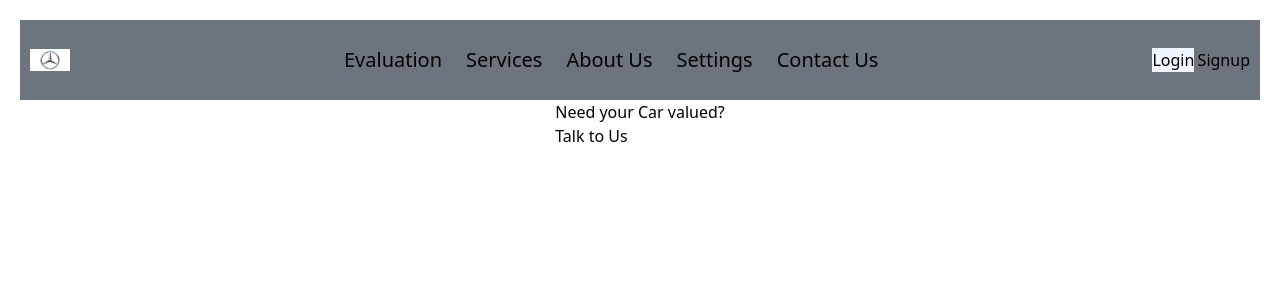
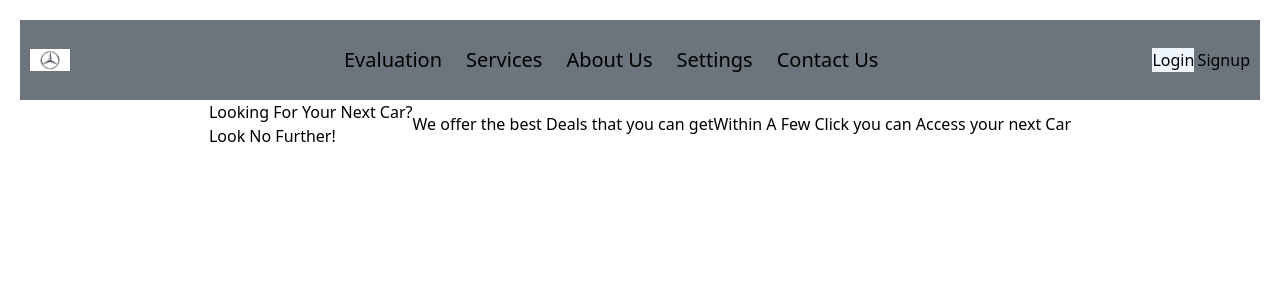
Before and after one commit to kamaubryan/Car-Evaluation, a React (Vite) app: page /home in a window 1280 px wide. Shown: the top 300 px of the page. Built offline with nearby package versions, Linux system fonts and the light colour scheme.

Commit message:
working on the landing page

```diff
--- a/src/Pages/LandingPage/LandingPage.jsx
+++ b/src/Pages/LandingPage/LandingPage.jsx
@@ -7,13 +7,10 @@ function LandingPage() {
     <>
       <div className="container px-8 flex items-center justify-center">
 
+<h1>Looking For Your Next Car? <br/> Look No Further!</h1>
+<p>We offer the best Deals that you can get</p>
+<p>Within A Few Click you can Access your next Car</p>
 
-        <div className="heroPage">
-          <div className="hero_Text">
-            <h1>Need your Car valued? <br /> Talk to Us </h1>
-          </div>
-          <div className="Image"></div>
-        </div>
       </div>
     </>
   );
```
Also changed, not shown: src/Routes/Route.jsx (+6 -5 lines).
